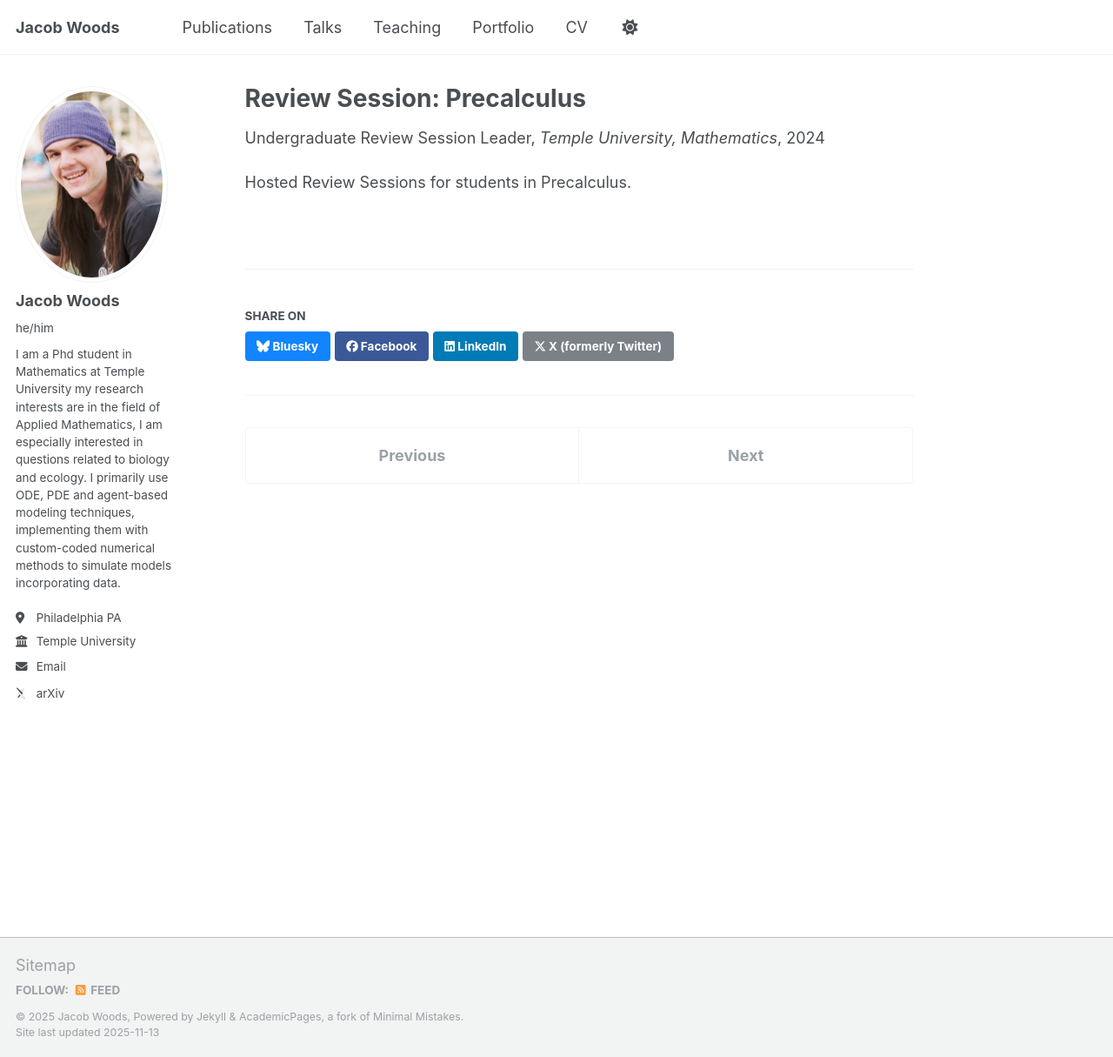
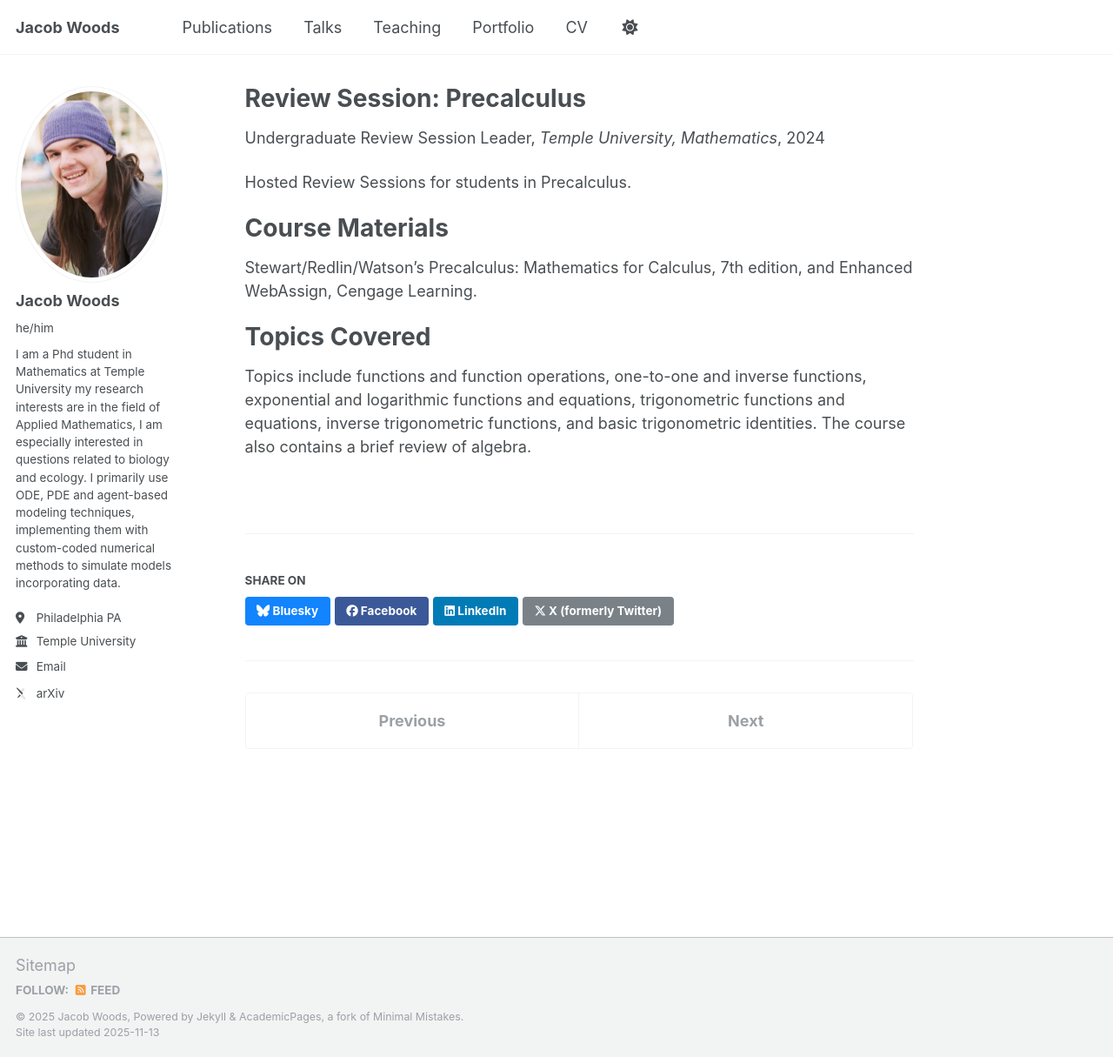
Before and after one commit to JacobWoods/JacobWoods.github.io, a Jekyll site: the page built from _teaching/review_session.md, in a window 1280 px wide and 1215 px high. Shown: the whole window at 87% size. Built offline with Jekyll 4.4.1, drawn with Linux system fonts in a browser that asks for light colours; some web fonts are replaced.

Commit message:
Update review_session.md

```diff
--- a/_teaching/review_session.md
+++ b/_teaching/review_session.md
@@ -9,3 +9,12 @@ location: "Philadelphia, Pa"
 ---
 
 Hosted Review Sessions for students in Precalculus.
+
+Course Materials
+======
+
+Stewart/Redlin/Watson's Precalculus: Mathematics for Calculus, 7th edition, and Enhanced WebAssign, Cengage Learning.
+
+Topics Covered
+======
+Topics include functions and function operations, one-to-one and inverse functions, exponential and logarithmic functions and equations, trigonometric functions and equations, inverse trigonometric functions, and basic trigonometric identities. The course also contains a brief review of algebra.
```
